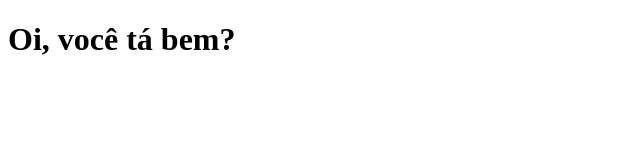
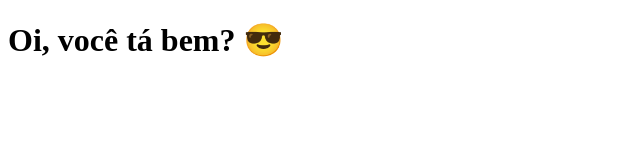
Before and after one commit to TanakaFreitas/clone-tabnews, a Next.js app: page / in a window 1280 px wide. Shown: the top 160 px of the page, without its empty margins (0-640 px from the left). Built offline with nearby package versions, Linux system fonts and the light colour scheme.

Commit message:
modifica a frase

```diff
--- a/pages/index.js
+++ b/pages/index.js
@@ -1,5 +1,5 @@
 function Home() {
-    return <h1>Oi, você tá bem?</h1>
+    return <h1>Oi, você tá bem? 😎</h1>
 }
 
 export default Home;
```
